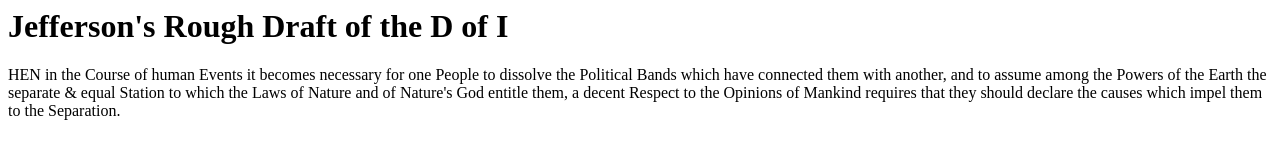
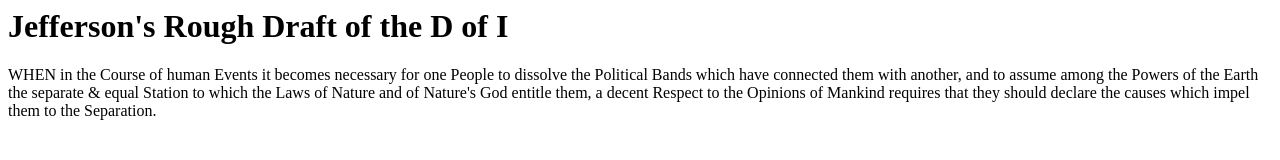
Before and after one commit to obssesednuker/Project4, a plain HTML site: page index.html in a window 1280 px wide. Drawn offline with Linux system fonts and the light colour scheme; a script that the page names is missing.

Commit message:
Update index.html

```diff
--- a/index.html
+++ b/index.html
@@ -7,6 +7,6 @@
    </head>
  <body>
   <h1>Jefferson's Rough Draft of the D of I</h1>
-  HEN in the Course of human Events it becomes necessary for one People to dissolve the Political Bands which have connected them with another, and to assume among the Powers of the Earth the separate & equal Station to which the Laws of Nature and of Nature's God entitle them, a decent Respect to the Opinions of Mankind requires that they should declare the causes which impel them to the Separation.
+  WHEN in the Course of human Events it becomes necessary for one People to dissolve the Political Bands which have connected them with another, and to assume among the Powers of the Earth the separate & equal Station to which the Laws of Nature and of Nature's God entitle them, a decent Respect to the Opinions of Mankind requires that they should declare the causes which impel them to the Separation.
  </body>
 </html>
```
